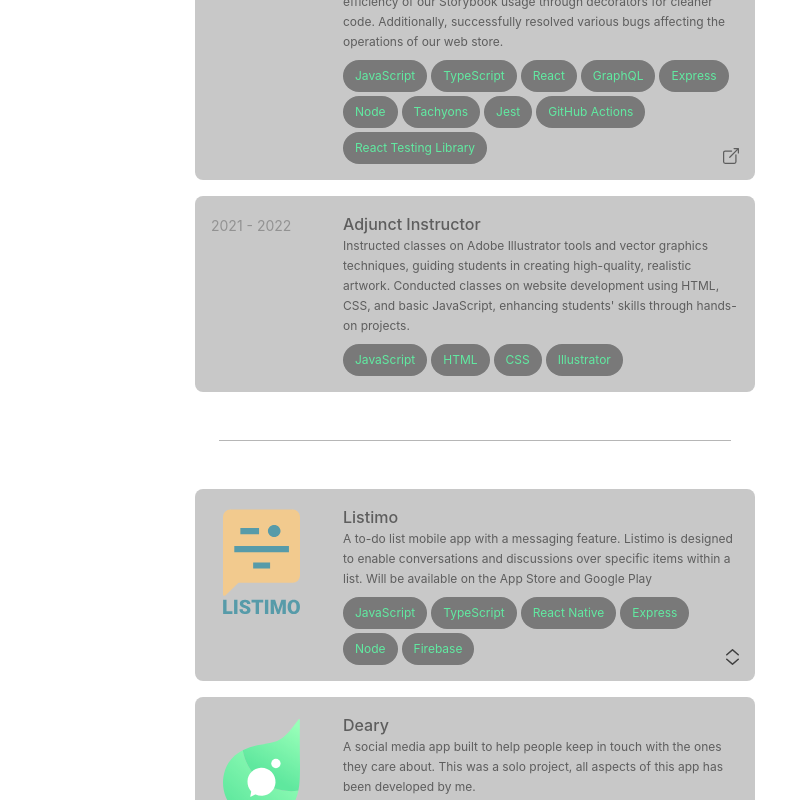
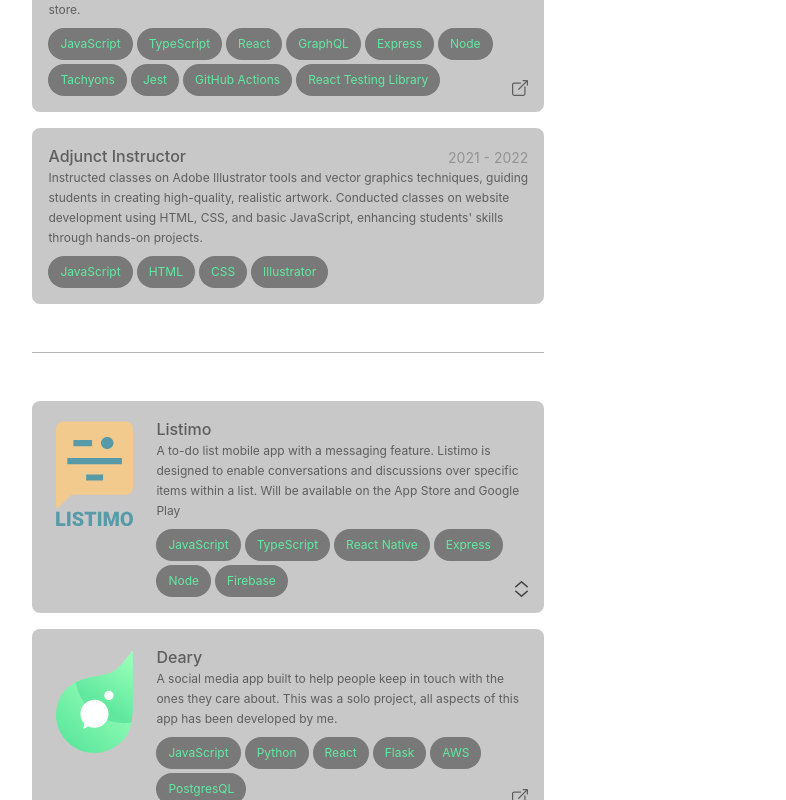
Before and after one commit to anassri/portfolio_v2, a React (Create React App) app: page / in a window 1280 px wide. Shown: the part 1140-1940 px from the top of the page, without its empty margins (357-1143 px from the left). Built offline with nearby package versions, Linux system fonts and the light colour scheme.

Commit message:
fixed bugs and cleaned up code

```diff
--- a/src/App.tsx
+++ b/src/App.tsx
@@ -19,11 +19,10 @@
   }, []);
 
   return (
-    <div>
+    <>
       <MainContainer />
-
       {init && <ParticlesBackground />}
-    </div>
+    </>
   );
 };
 
--- a/src/components/body/body.component.tsx
+++ b/src/components/body/body.component.tsx
@@ -47,7 +47,6 @@
       >
         EXPERIENCE
       </Sticky>
-      {/* </div> */}
       <div
         className="max-w-[35rem] flex flex-col gap-y-4 mx-4 lg:mx-0"
         id="experience"
@@ -78,6 +77,7 @@
         ))}
       </div>
       <ClickableElement
+        ariaLabel="view full resume"
         onClick={() => openInNewTab(resume)}
         className="block lg:hidden text-gray py-4 hover:underline hover:text-regal-green transition duration-250 ease-in-out"
       >
--- a/src/components/content-item/content-item.component.tsx
+++ b/src/components/content-item/content-item.component.tsx
@@ -30,28 +30,29 @@
 }) => {
   return (
     <MaybeClickable
-      className="flex justify-between text-dark-gray bg-light-gray opacity-100 lg:opacity-75 hover:opacity-100 p-4 rounded-lg relative transition duration-250 ease-in-out"
+      ariaLabel={`view build.com in a new tab`}
+      className="flex text-dark-gray bg-light-gray opacity-100 lg:opacity-75 hover:opacity-100 p-4 rounded-lg relative transition duration-250 ease-in-out"
       link={link}
       onClick={() => openInNewTab(link || "")}
     >
-      <>
-        <p className="w-1/4 text-sm opacity-50 mt-1">{timeframe}</p>
-        <div className="w-4/6 lg:w-3/4 flex flex-col">
+      <div className="flex flex-col">
+        <div className="flex justify-between">
           <h2 className="font-medium">{title}</h2>
+          <p className="text-sm opacity-50 mt-1">{timeframe}</p>
+        </div>
         <h3 className="opacity-50 font-medium text-base">{subtitle}</h3>
         <p className="text-xs leading-5">{text}</p>
-          <div className="flex flex-wrap gap-1 pt-2">
+        <div className="flex flex-wrap gap-1 pt-2 pr-2 lg:pr-0">
           {technologies.map((label) => (
             <TechnologyPill label={label} key={label} />
           ))}
         </div>
         {link && (
-            <div className="absolute bottom-4 right-2 lg:right-4">
+          <div className="absolute bottom-4 right-4">
             <OpenLinkIcon />
           </div>
         )}
       </div>
-      </>
     </MaybeClickable>
   );
 };
@@ -70,7 +71,8 @@
   };
   return (
     <ClickableElement
-      className="flex flex-col items-center text-dark-gray bg-light-gray opacity-100 lg:opacity-75 hover:opacity-100 p-4 rounded-lg relative transition duration-250 ease-in-out"
+      ariaLabel="expand listimo card"
+      className="flex flex-col items-center text-dark-gray bg-light-gray opacity-100 lg:opacity-75 hover:opacity-100 py-4 pr-4 rounded-lg relative transition duration-250 ease-in-out"
       onClick={
         title === "Listimo"
           ? toggleCardExpansion
@@ -79,25 +81,25 @@
     >
       <>
         <div className="flex justify-between">
-          <div className="w-1/4 mt-1 ml-1 ml-3">
+          <div className="w-2/6 lg:w-1/4 mt-1 flex justify-center">
             <Logo />
           </div>
 
           <div className="w-4/6 lg:w-3/4 flex flex-col -ml-4">
             <h2 className="text-base font-medium">{title}</h2>
             <p className="text-xs leading-5">{text}</p>
-            <div className="flex flex-wrap gap-1 pt-2">
+            <div className="flex flex-wrap gap-1 pt-2 pr-2 lg:pr-0">
               {technologies.map((label) => (
                 <TechnologyPill label={label} key={label} />
               ))}
             </div>
 
             {link ? (
-              <div className="absolute bottom-4 right-2 lg:right-4">
+              <div className="absolute bottom-4 right-4">
                 <OpenLinkIcon />
               </div>
             ) : (
-              <div className="absolute bottom-4 right-2 lg:right-4">
+              <div className="absolute bottom-4 right-4">
                 <ExpandIcon />
               </div>
             )}
--- a/src/components/footer/footer.component.tsx
+++ b/src/components/footer/footer.component.tsx
@@ -6,8 +6,8 @@
     <div className="flex flex-col items-center mx-2 lg:mx-0 lg:block">
       <SocialMedia />
       <p className="text-gray text-xs">
-        Designed in <b>Figma</b>. Built with <b>React</b> and{" "}
-        <b>Tailwind CSS</b>, deployed with <b>Vercel</b>. <br /> <br /> © Ammar
+        Designed in <b>Figma</b>. Built with <b>React</b> and
+        <b> Tailwind CSS</b>, deployed with <b>Vercel</b>. <br /> <br /> © Ammar
         Nassri 2024
       </p>
     </div>
--- a/src/components/header/header.component.tsx
+++ b/src/components/header/header.component.tsx
@@ -9,7 +9,7 @@
 
 export const Header: FunctionComponent<HeaderProps> = ({ sectionInView }) => {
   return (
-    <div className="p-12 flex lg:flex-col justify-center lg:justify-between lg:max-w-sm">
+    <div className="p-12 flex lg:flex-col justify-center lg:justify-between lg:w-1/3">
       <div className="lg:sticky lg:top-12">
         <div className="lg:pb-20">
           <LogoIcon />
--- a/src/components/main-container/main-container.component.tsx
+++ b/src/components/main-container/main-container.component.tsx
@@ -12,6 +12,7 @@
     <div className="w-full min-h-screen relative flex flex-col lg:justify-center lg:flex-row">
       <Header sectionInView={sectionInView} />
       <Body sectionInView={sectionInView} setSectionInView={setSectionInView} />
+      <div className="hidden lg:block lg:w-1/3" />
       <div className="block text-center lg:max-w-60 lg:text-left lg:hidden my-12">
         <Footer />
       </div>
--- a/src/components/navigation/navigation.component.tsx
+++ b/src/components/navigation/navigation.component.tsx
@@ -16,6 +16,7 @@
 }) => {
   return (
     <ClickableElement
+      ariaLabel={text}
       onClick={onClick}
       className={`${
         isActive
--- a/src/components/social-media/social-media.component.tsx
+++ b/src/components/social-media/social-media.component.tsx
@@ -7,18 +7,21 @@
   return (
     <div className="flex gap-x-4 mb-8">
       <ClickableElement
+        ariaLabel="view github"
         className="opacity-75 hover:opacity-100 transition duration-250 ease-in-out"
         onClick={() => openInNewTab("https://github.com/anassri")}
       >
         <GithubIcon />
       </ClickableElement>
       <ClickableElement
+        ariaLabel="view linkedin profil"
         className="opacity-75 hover:opacity-100 transition duration-250 ease-in-out"
         onClick={() => openInNewTab("https://www.linkedin.com/in/anassri/")}
       >
         <LinkedInIcon />
       </ClickableElement>
       <ClickableElement
+        ariaLabel="view x feed"
         className="opacity-75 hover:opacity-100 transition duration-250 ease-in-out"
         onClick={() => openInNewTab("https://twitter.com/ammar_nassri")}
       >
```
Lines whose indentation alone changed are shown as unchanged.
